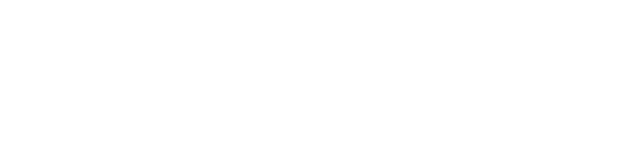
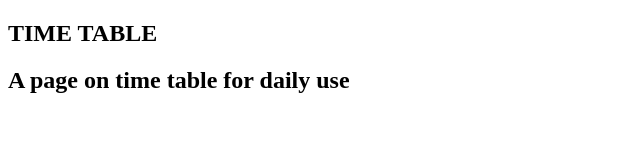
Before and after one commit to SomilKSharma/HTMLTT, a plain HTML site: page index.html in a window 1280 px wide. Shown: the whole page, without its empty margins (0-640 px from the left). Drawn offline with Linux system fonts and the light colour scheme.

Commit message:
Update index.html
Header created.

```diff
--- a/index.html
+++ b/index.html
@@ -7,6 +7,11 @@
     <title>Time Table</title>
 </head>
 <body>
-    <h1></h1>
+    <head>
+        <nav class="header">
+            <h1>TIME TABLE</h1>
+            <h2>A page on time table for daily use</h2>
+        </nav>
+    </head>
 </body>
 </html>
```
